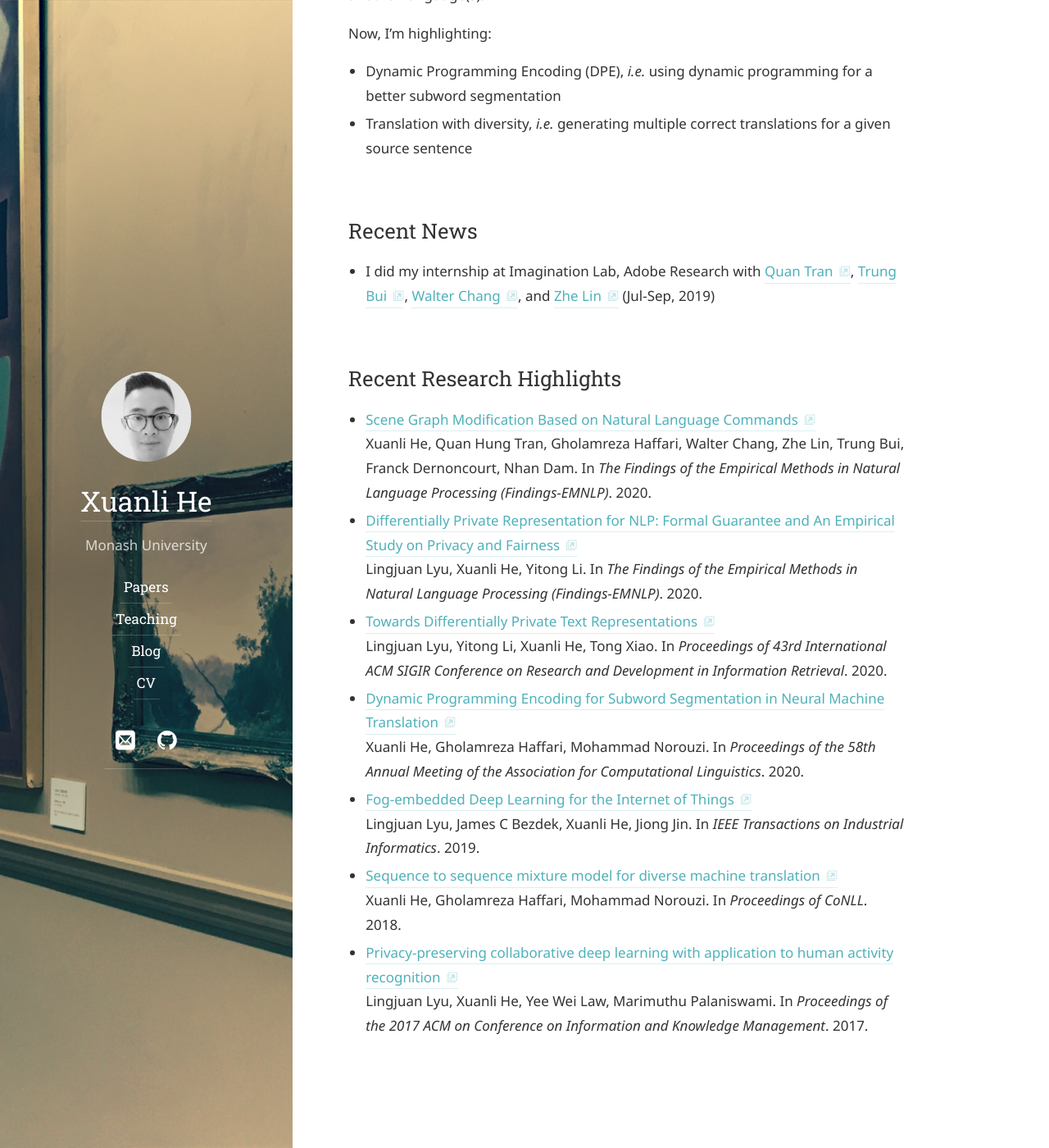
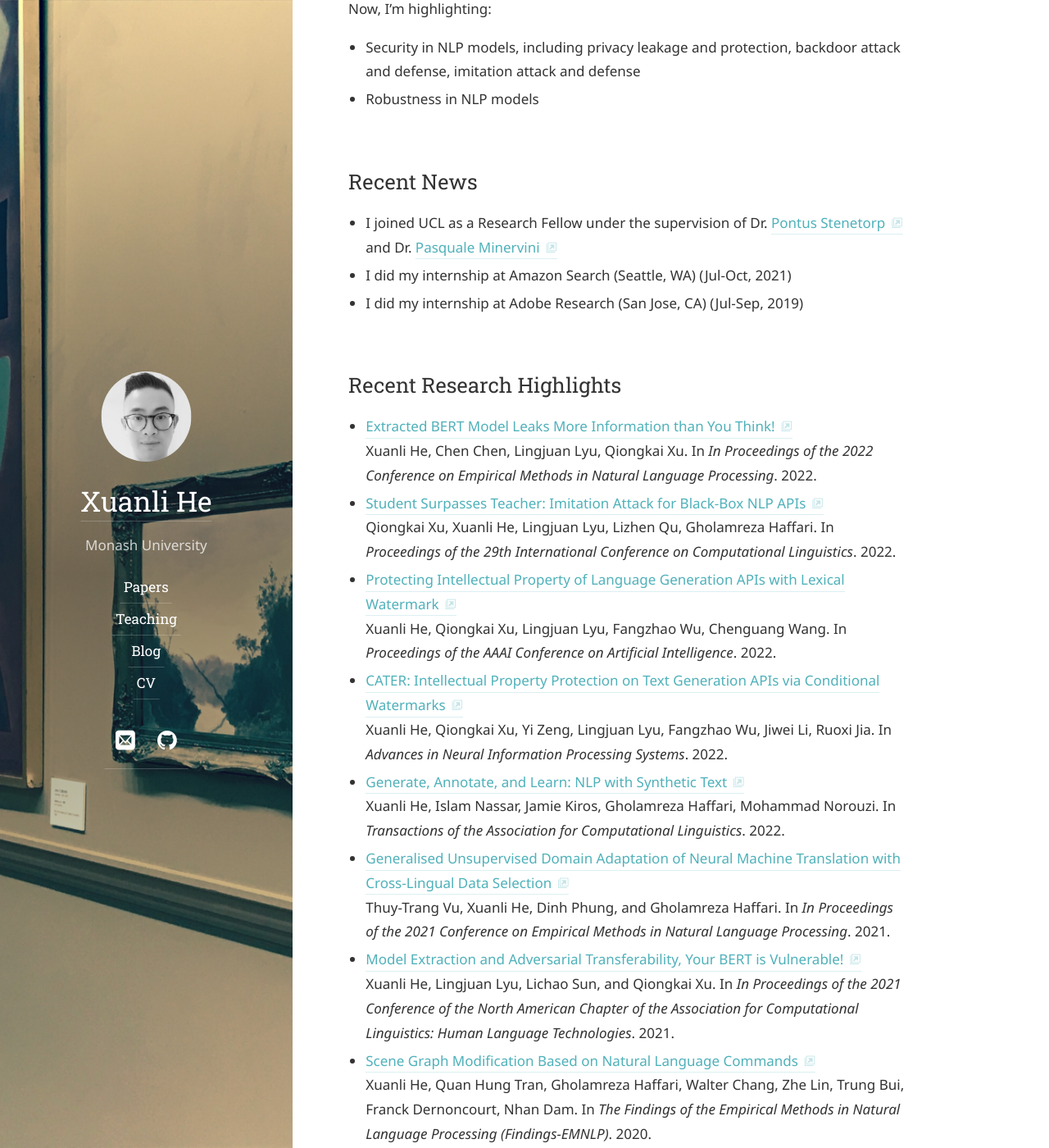
Before and after one commit to xlhex/xlhex.github.io, a Jekyll site: the page built from index.md, in a window 1280 px wide and 1400 px high, scrolled down 351 px. Shown: the whole window at 82% size. Built offline with Jekyll 4.4.1, drawn with Linux system fonts in a browser that asks for light colours; some web fonts are replaced; some of the changed text lies outside the part shown.

Commit message:
update papers

```diff
--- a/_data/authors.yml
+++ b/_data/authors.yml
@@ -8,7 +8,7 @@ author1:
   # Used at the bottom of each page and at the top of the `about` layout
   # Markdown enabled, can use multiple paragraphs (enabled by `|`)
   about:             |
-    Ph.D candidate at Monash University
+    Research Fellow at UCL
 
   # This photo will be used in the about section.
   picture:
--- a/_data/papers.yml
+++ b/_data/papers.yml
@@ -1,4 +1,67 @@
 papers:
+  - layout: paper
+    paper-type: inproceedings
+    selected: yes
+    year: 2022
+    title: "Extracted BERT Model Leaks More Information than You Think!"
+    authors: "Xuanli He, Chen Chen, Lingjuan Lyu, Qiongkai Xu"
+    booktitle: "In Proceedings of the 2022 Conference on Empirical Methods in Natural Language Processing"
+    doc-url: https://arxiv.org/abs/2210.11735
+    venue: conference
+  - layout: paper
+    paper-type: inproceedings
+    selected: yes
+    year: 2022
+    title: "Student Surpasses Teacher: Imitation Attack for Black-Box NLP APIs"
+    authors: "Qiongkai Xu, Xuanli He, Lingjuan Lyu, Lizhen Qu, Gholamreza Haffari"
+    booktitle: "Proceedings of the 29th International Conference on Computational Linguistics"
+    doc-url: https://aclanthology.org/2022.coling-1.251/
+    venue: conference
+  - layout: paper
+    paper-type: inproceedings
+    selected: yes
+    year: 2022
+    title: "Protecting Intellectual Property of Language Generation APIs with Lexical Watermark"
+    authors: "Xuanli He, Qiongkai Xu, Lingjuan Lyu, Fangzhao Wu, Chenguang Wang"
+    booktitle: "Proceedings of the AAAI Conference on Artificial Intelligence"
+    doc-url: https://doi.org/10.1609/aaai.v36i10.21321
+    venue: conference
+  - layout: paper
+    paper-type: inproceedings
+    selected: yes
+    year: 2022
+    title: "CATER: Intellectual Property Protection on Text Generation APIs via Conditional Watermarks"
+    authors: "Xuanli He, Qiongkai Xu, Yi Zeng, Lingjuan Lyu, Fangzhao Wu, Jiwei Li, Ruoxi Jia"
+    booktitle: "Advances in Neural Information Processing Systems"
+    doc-url: https://openreview.net/forum?id=L7P3IvsoUXY
+    venue: conference
+  - layout: paper
+    paper-type: inproceedings
+    selected: yes
+    year: 2022
+    title: "Generate, Annotate, and Learn: NLP with Synthetic Text"
+    authors: "Xuanli He, Islam Nassar, Jamie Kiros, Gholamreza Haffari, Mohammad Norouzi"
+    booktitle: "Transactions of the Association for Computational Linguistics"
+    doc-url: https://doi.org/10.1162/tacl_a_00492
+    venue: journal
+  - layout: paper
+    paper-type: inproceedings
+    selected: yes
+    year: 2021
+    title: "Generalised Unsupervised Domain Adaptation of Neural Machine Translation with Cross-Lingual Data Selection"
+    authors: "Thuy-Trang Vu, Xuanli He, Dinh Phung, and Gholamreza Haffari"
+    booktitle: "In Proceedings of the 2021 Conference on Empirical Methods in Natural Language Processing"
+    doc-url: https://aclanthology.org/2021.emnlp-main.268/
+    venue: conference
+  - layout: paper
+    paper-type: inproceedings
+    selected: yes
+    year: 2021
+    title: "Model Extraction and Adversarial Transferability, Your BERT is Vulnerable!"
+    authors: "Xuanli He, Lingjuan Lyu, Lichao Sun, and Qiongkai Xu"
+    booktitle: "In Proceedings of the 2021 Conference of the North American Chapter of the Association for Computational Linguistics: Human Language Technologies"
+    doc-url: https://aclanthology.org/2021.naacl-main.161/
+    venue: conference
   - layout: paper
     paper-type: inproceedings
     selected: yes
@@ -45,7 +108,7 @@ papers:
     doc-url: https://www.aclweb.org/anthology/U19-1013.pdf
     venue: conference
   - layout: paper
-    selected: yes
+    selected: no
     paper-type: inproceedings
     year: 2019
     title: "Fog-embedded Deep Learning for the Internet of Things"
@@ -54,7 +117,7 @@ papers:
     doc-url: https://ieeexplore.ieee.org/abstract/document/8695142
     venue: journal
   - layout: paper
-    selected: yes
+    selected: no
     paper-type: inproceedings
     year: 2018
     title: "Sequence to sequence mixture model for diverse machine translation"
@@ -81,7 +144,7 @@ papers:
     doc-url: https://www.researchgate.net/profile/Lingjuan_Lyu/publication/325109642_Privacy-preserving_collaborative_fuzzy_clustering/links/5b5fe0b5458515c4b25444a7/Privacy-preserving-collaborative-fuzzy-clustering.pdf
     venue: journal
   - layout: paper
-    selected: yes
+    selected: no
     paper-type: inproceedings
     year: 2017
     title: "Privacy-preserving collaborative deep learning with application to human activity recognition"
--- a/index.md
+++ b/index.md
@@ -4,21 +4,16 @@ title: About me
 cover: false
 ---
 
-I'm a second year PhD student at Monash University (Australia). It's my honour to
-be supervised by Prof. [Reza Haffari](http://users.monash.edu.au/~gholamrh/)
-and Dr. [Mohammad Norouzi](https://norouzi.github.io/). I'm primarily working
-on sentence generation, specifically with machine translation. Machine translation
-is a challenging and exciting topic in Natural Language Processing (NLP) field,
-which tries to teach machines to automatically translate one language to
-another language(s).
+I'm a Research Fellow at University College London ([NLP group](https://nlp.cs.ucl.ac.uk/)). I received my Ph.D. from Monash University (Australia), advised by be supervised by Prof. [Reza Haffari](http://users.monash.edu.au/~gholamrh/) and Dr. [Mohammad Norouzi](https://norouzi.github.io/). My recent research lies in an intersection between deep learning and natural language processing, with an emphasis on robustness and security in NLP models.
 
 Now, I'm highlighting:
-* Dynamic Programming Encoding (DPE), *i.e.* using dynamic programming for a better subword segmentation
-* Translation with diversity, *i.e.* generating multiple correct translations for
-a given source sentence
+* Security in NLP models, including privacy leakage and protection, backdoor attack and defense, imitation attack and defense
+* Robustness in NLP models
 
 ## Recent News
-* I did my internship at Imagination Lab, Adobe Research with [Quan Tran](https://research.adobe.com/person/quan-hung-tran/), [Trung Bui](https://research.adobe.com/person/trung-bui/), [Walter Chang](https://research.adobe.com/person/walter-chang/), and [Zhe Lin](https://research.adobe.com/person/zhe-lin/) (Jul-Sep, 2019)
+* I joined UCL as a Research Fellow under the supervision of Dr. [Pontus Stenetorp](https://pontus.stenetorp.se/) and Dr. [Pasquale Minervini](http://www.neuralnoise.com/)
+* I did my internship at Amazon Search (Seattle, WA) (Jul-Oct, 2021)
+* I did my internship at Adobe Research (San Jose, CA) (Jul-Sep, 2019)
 
 ## Recent Research Highlights
 
```
